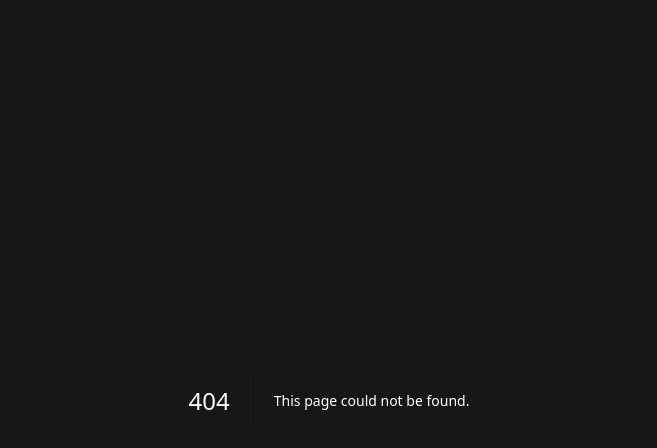
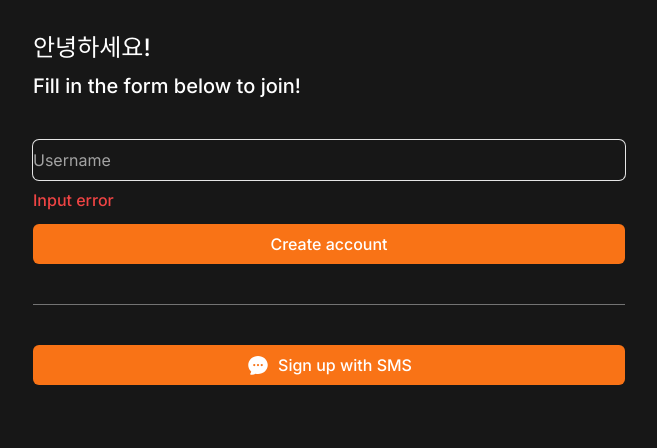
Before and after one commit to HA-SEUNG-JEONG/carrot-market-2024, a Next.js app: page /create-account in a window 1280 px wide. Before the commit this address had no page. Shown: the top 448 px of the page, without its empty margins (311-968 px from the left). Built offline with nearby package versions, Linux system fonts and the light colour scheme.

Commit message:
Create Account Component

```diff
--- /dev/null
+++ b/app/create-account/page.tsx
@@ -0,0 +1,39 @@
+import { ChatBubbleOvalLeftEllipsisIcon } from "@heroicons/react/24/solid";
+import Link from "next/link";
+
+export default function CreateAccount() {
+    return (
+        <div className="flex flex-col gap-10 py-8 px-6">
+            <div className="flex flex-col gap-2 *:font-medium">
+                <h1 className="text-2xl">안녕하세요!</h1>
+                <h2 className="text-xl">Fill in the form below to join!</h2>
+            </div>
+            <form className="flex flex-col gap-3">
+                <div className="flex flex-col gap-2">
+                    <input
+                        className="bg-transparent rounded-md w-full h-10 focus:outline-none ring-1 focus:ring-2 ring-neutral-200 focus:ring-orange-500 border-none placeholder:text-neutral-400"
+                        type="text"
+                        placeholder="Username"
+                        required
+                    />
+                    <span className="text-red-500 font-medium">
+                        Input error
+                    </span>
+                </div>
+                <button className="primary-btn h-10">Create account</button>
+            </form>
+            <div className="w-full h-px bg-neutral-500" />
+            <div>
+                <Link
+                    className="primary-btn flex h-10 items-center justify-center gap-2"
+                    href="/sms"
+                >
+                    <span>
+                        <ChatBubbleOvalLeftEllipsisIcon className="h-6 w-6" />
+                    </span>
+                    <span>Sign up with SMS</span>
+                </Link>
+            </div>
+        </div>
+    );
+}
--- a/app/globals.css
+++ b/app/globals.css
@@ -15,7 +15,7 @@
 }
 
 @layer components {
-    .btn {
-        @apply w-full bg-black h-10 text-white rounded-sexy-name mt-tomato;
+    .primary-btn {
+        @apply w-full bg-orange-500 text-white  font-medium  rounded-md text-center hover:bg-orange-400 transition-colors;
     }
 }
--- a/package.json
+++ b/package.json
@@ -9,6 +9,7 @@
     "lint": "next lint"
   },
   "dependencies": {
+    "@heroicons/react": "^2.1.3",
     "next": "14.2.3",
     "react": "^18",
     "react-dom": "^18"
```
Also changed, not shown: 1 other file (tests, documents, lock files or other folders).
